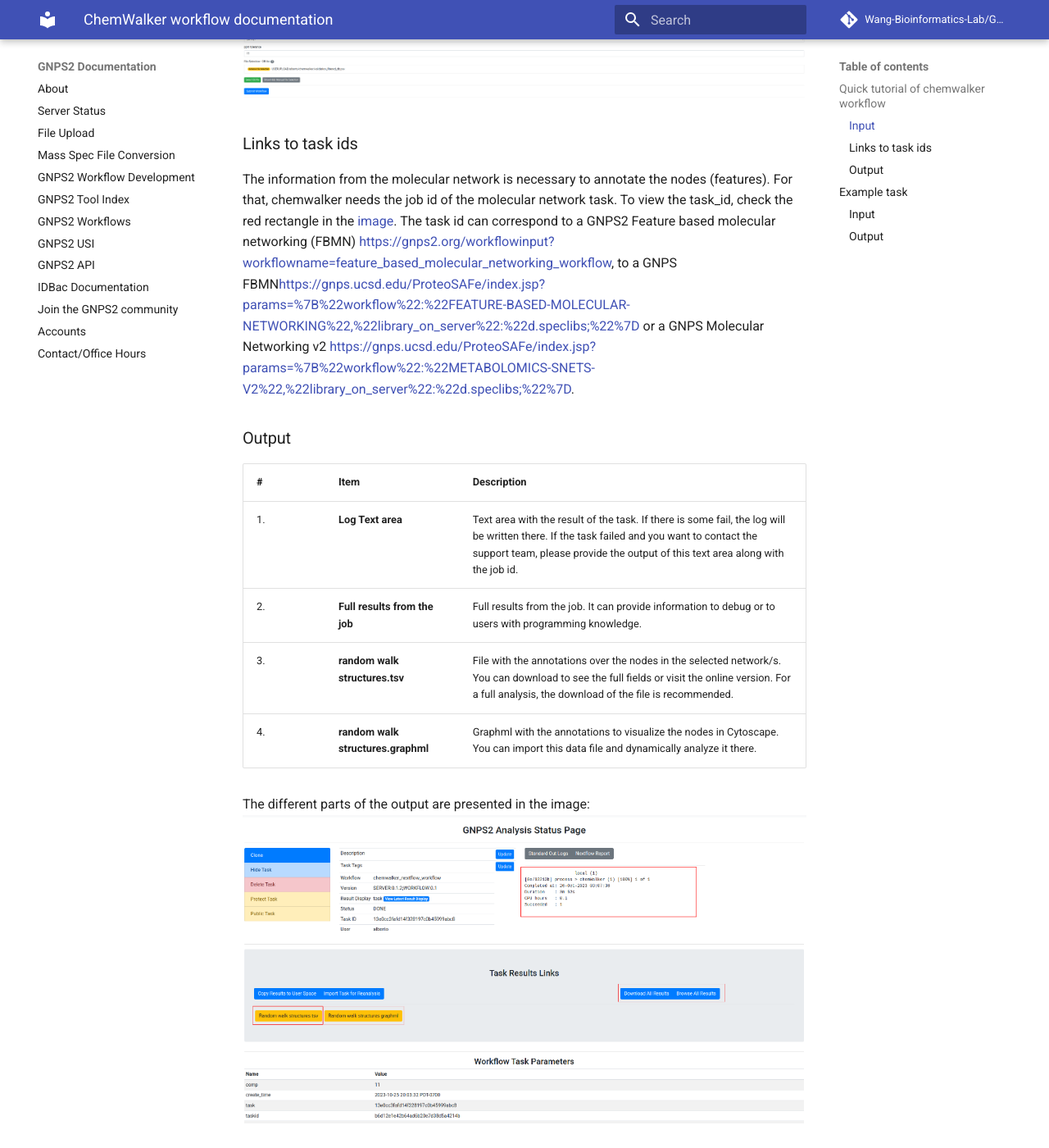
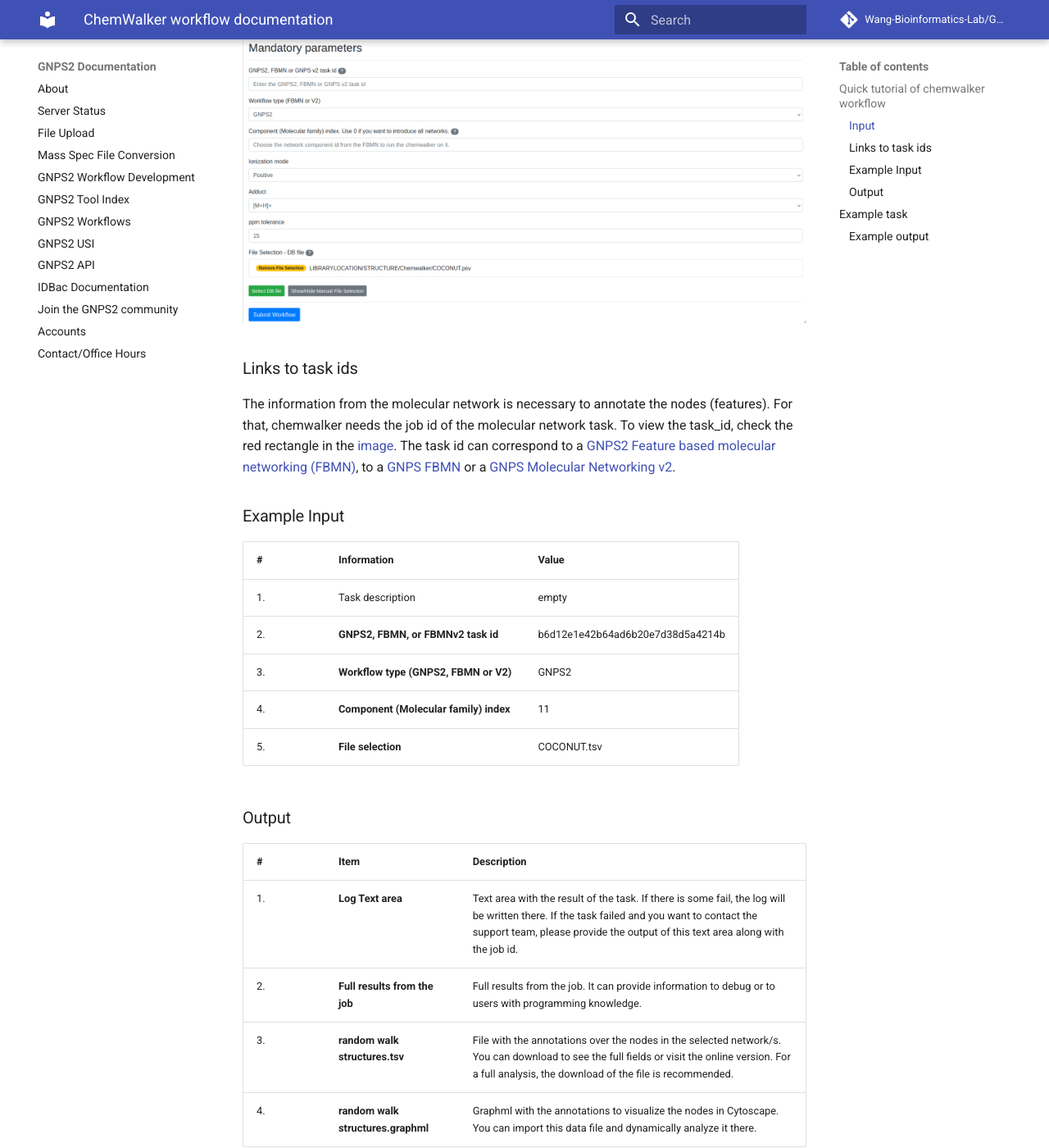
Before and after one commit to Wang-Bioinformatics-Lab/GNPS2_Documentation, an MkDocs documentation site: the page built from docs/chemwalker_doc.md, in a window 1280 px wide and 1400 px high, scrolled down 1356 px. Shown: the whole window at 82% size. Built offline with MkDocs 1.6.1 and Material for MkDocs 9.7.7, drawn with Linux system fonts in a browser that asks for light colours; comment, search, counter and statistics services are not loaded; some of the changed text lies outside the part shown.

Commit message:
modified screenshots and sorting of documentation

```diff
--- a/docs/chemwalker_doc.md
+++ b/docs/chemwalker_doc.md
@@ -24,7 +24,19 @@
 
 ### Links to task ids
 
-The information from the molecular network is necessary to annotate the nodes (features). For that, chemwalker needs the job id of the molecular network task. To view the task_id, check the red rectangle in the [image](./img/workflows/task_id.png). The task id can correspond to a GNPS2 Feature based molecular networking (FBMN) [https://gnps2.org/workflowinput?workflowname=feature_based_molecular_networking_workflow](https://gnps2.org/workflowinput?workflowname=feature_based_molecular_networking_workflow), to a GNPS FBMN[https://gnps.ucsd.edu/ProteoSAFe/index.jsp?params=%7B%22workflow%22:%22FEATURE-BASED-MOLECULAR-NETWORKING%22,%22library_on_server%22:%22d.speclibs;%22%7D](https://gnps.ucsd.edu/ProteoSAFe/index.jsp?params=%7B%22workflow%22:%22FEATURE-BASED-MOLECULAR-NETWORKING%22,%22library_on_server%22:%22d.speclibs;%22%7D) or a GNPS Molecular Networking v2 [https://gnps.ucsd.edu/ProteoSAFe/index.jsp?params=%7B%22workflow%22:%22METABOLOMICS-SNETS-V2%22,%22library_on_server%22:%22d.speclibs;%22%7D](https://gnps.ucsd.edu/ProteoSAFe/index.jsp?params=%7B%22workflow%22:%22METABOLOMICS-SNETS-V2%22,%22library_on_server%22:%22d.speclibs;%22%7D).
+The information from the molecular network is necessary to annotate the nodes (features). For that, chemwalker needs the job id of the molecular network task. To view the task_id, check the red rectangle in the [image](./img/workflows/task_id.png). The task id can correspond to a [GNPS2 Feature based molecular networking (FBMN)](https://gnps2.org/workflowinput?workflowname=feature_based_molecular_networking_workflow), to a [GNPS FBMN](https://gnps.ucsd.edu/ProteoSAFe/index.jsp?params=%7B%22workflow%22:%22FEATURE-BASED-MOLECULAR-NETWORKING%22,%22library_on_server%22:%22d.speclibs;%22%7D) or a [GNPS Molecular Networking v2](https://gnps.ucsd.edu/ProteoSAFe/index.jsp?params=%7B%22workflow%22:%22METABOLOMICS-SNETS-V2%22,%22library_on_server%22:%22d.speclibs;%22%7D).
+
+
+### Example Input
+
+| #   | Information                                        | Value                                       |
+| --- | -------------------------------------------------- | ------------------------------------------- |
+| 1.  | Task description                                  | empty                                       |
+| 2.  | **GNPS2, FBMN, or FBMNv2 task id**                | b6d12e1e42b64ad6b20e7d38d5a4214b           |
+| 3.  | **Workflow type (GNPS2, FBMN or V2)**             | GNPS2                                       |
+| 4.  | **Component (Molecular family) index**            | 11                                          |
+| 5.  | **File selection**                                | COCONUT.tsv                                 |
+
 
 ### Output
 
@@ -47,18 +59,8 @@
 
 ![Workflow clone task button](./img/workflows/clone_button.png)
 
-### Input
 
-| #   | Information                                        | Value                                       |
-| --- | -------------------------------------------------- | ------------------------------------------- |
-| 1.  | Task description                                  | empty                                       |
-| 2.  | **GNPS2, FBMN, or FBMNv2 task id**                | b6d12e1e42b64ad6b20e7d38d5a4214b           |
-| 3.  | **Workflow type (GNPS2, FBMN or V2)**             | GNPS2                                       |
-| 4.  | **Component (Molecular family) index**            | 11                                          |
-| 5.  | **File selection**                                | COCONUT.tsv                                 |
-
-
-### Output
+### Example output
 
 The result of the task is the annotation of compounds from the chosen database according to the in-silico fragmentations calculated by MetFrag. The cluster index is the identification of the feature, the score is the associated score for the corresponding annotation for that specific feature. Results are sorted according to cluster index and score. The online results are not complete, it is recommended to download the full table.
 
```
Also changed, not shown: docs/img/workflows/chemwalker/chemwalker_input.png, docs/img/workflows/chemwalker/chemwalker_output.png, docs/img/workflows/chemwalker/chemwalker_structures_tsv.png, docs/img/workflows/chemwalker/inhouse_databse_formatted.png, docs/img/workflows/clone_button.png.
